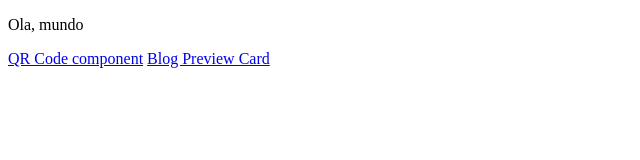
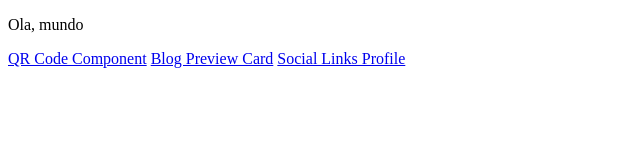
Before and after one commit to marco-zulian/code-by-marco, a plain HTML site: page index.html in a window 1280 px wide. Shown: the whole page, without its empty margins (0-640 px from the left). Drawn offline with Linux system fonts and the light colour scheme.

Commit message:
adds social links profile challenge link

```diff
--- a/index.html
+++ b/index.html
@@ -12,7 +12,8 @@
 </head>
 <body>
   <p>Ola, mundo</p>
-  <a href="./components/qr-code/qr-code.html">QR Code component</a>
+  <a href="./components/qr-code/qr-code.html">QR Code Component</a>
   <a href="./components/blog-preview-card/blog-preview-card.html">Blog Preview Card</a>
+  <a href="./components/social-links-profile/social-links-profile.html">Social Links Profile</a>
 </body>
 </html>
```
